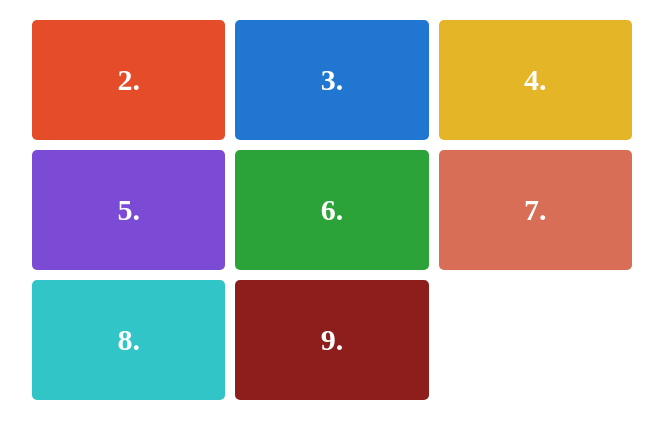
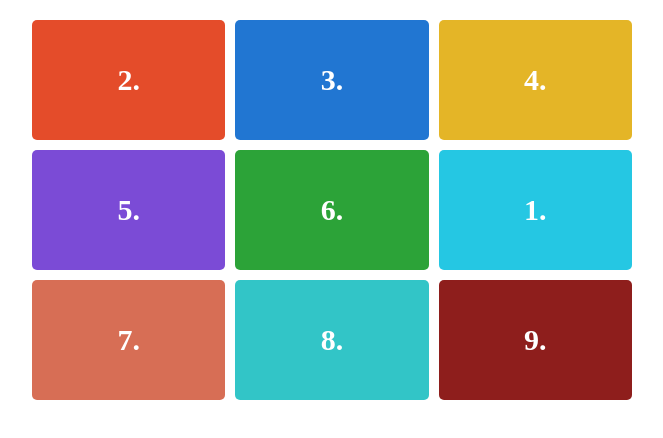
Before and after one commit to swetha089-S/simple-grid, a plain HTML site: page index.html in a window 1280 px wide. Shown: the whole page, without its empty margins (308-971 px from the left). Drawn offline with Linux system fonts and the light colour scheme.

Commit message:
index.html

```diff
--- a/index.html
+++ b/index.html
@@ -2,20 +2,23 @@
 <html lang="en">
 <head>
     <meta charset="UTF-8">
-  <meta name="viewport" content="width=device-width,initial-scal=1.0">
+    <meta name="viewport" content="width=device-width, initial-scale=1.0">
     <link rel="stylesheet" href="style.css">
     <title>Simple Grid</title>
 </head>
 <body>
+
 <div class="grid">
     <div class="box box2">2.</div>
     <div class="box box3">3.</div>
     <div class="box box4">4.</div>
     <div class="box box5">5.</div>
     <div class="box box6">6.</div>
+    <div class="box box1">1.</div>
     <div class="box box7">7.</div>
     <div class="box box8">8.</div>
     <div class="box box9">9.</div>
 </div>
+
 </body>
 </html>
```
Lines whose indentation alone changed are shown as unchanged.
